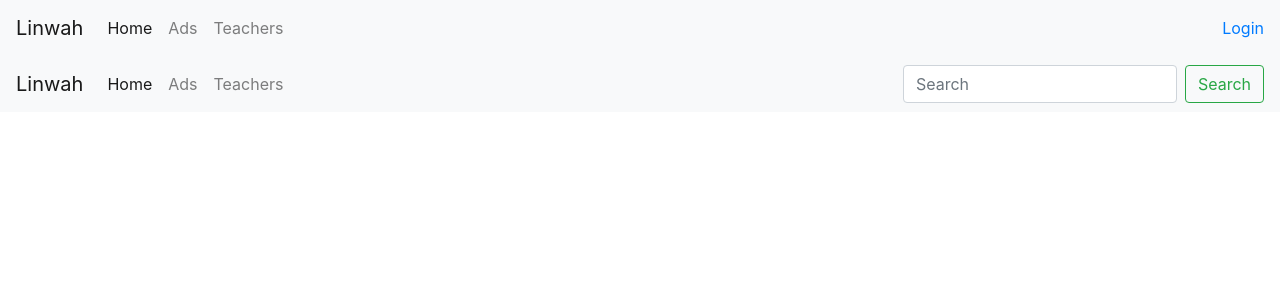
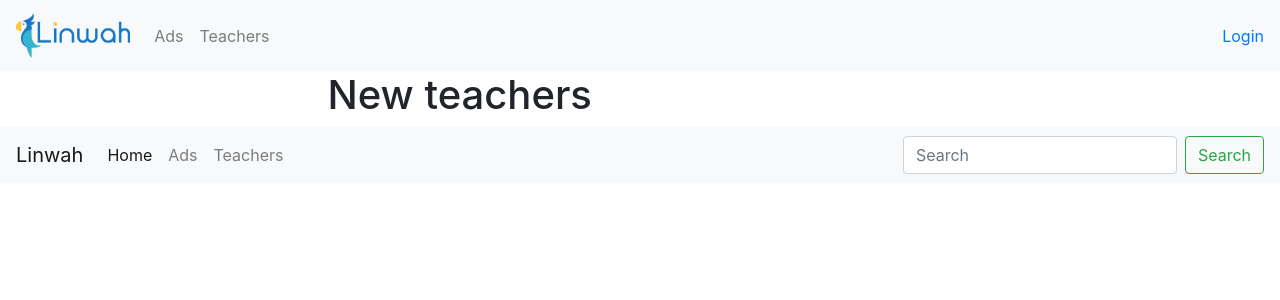
Before and after one commit to Liouch/finalproject, a Symfony app: template templates/home/index.html.twig in a window 1280 px wide. Shown: the top 300 px of the page. Run offline with Twig, Linux system fonts and the light colour scheme; the template is opened without the code that fills it, so the values that code supplies are empty; some libraries are stand-ins or nearby versions.

Commit message:
top new 5 teachers added and header links fixed according to user role

```diff
--- a/public/js/Home.js
+++ b/public/js/Home.js
@@ -1,75 +1,92 @@
 $(document).ready(function(){
-    InitializeRegistration();
+    InitializeHome();
 });
 
-function InitializeRegistration(){
+function InitializeHome(){
     EventsLessonRequest();
-    LoadLanguages();
+    LoadTop5NewTeachers();
 }
 
 function EventsLessonRequest(){
-    $("#lessonRequestList").on("click", "button[class*='btn-send']", function(){
+    /* $("#lessonRequestList").on("click", "button[class*='btn-send']", function(){
         ShowSendMessageModal(this);
-    })
+    }) */
 }
 
-var objLessonRequests;
 
-function LoadLanguages(){
-    var obj = { page: 1}
-    getLanguages(obj);
+
+function LoadTop5NewTeachers(){
+    var obj = {
+        page: 1,
+        'order%5Bsignupdate%5D': "desc",
+        itemsPerPage: 5}
+    getTop5NewTeachers(obj);
 }
 
-function getLanguages(objData){
+function getTop5NewTeachers(objData){
     var obj = {
-        url: "http://localhost:8000/api/languages",
+        url: "http://finalproject.test/api/teachers?order%5Bsignupdate%5D=desc",
         data: objData,
         functionName: CallbackLanguages
     }
     AjaxGetAll(obj)
 }
 function CallbackLanguages(result){
-    objLanguages = result;
-    LoadLessonRequests()
-}
-
-function LoadLessonRequests(){
-    var obj = {
-        url: "http://localhost:8000/api/lessonrequests",
-        data: { page: 1},
-        functionName: CallbackGetAllLessons
-    }
-    AjaxGetAll(obj)
-}
-
-function CallbackGetAllLessons(result){
-    objLessonRequests = result;
-    console.log(objLessonRequests);
-    printLessonRequests(objLessonRequests)
+   console.log(result);
+    printLessonRequests(result)
 
 }
 
-function printLessonRequests(lessonRequests){
+function printLessonRequests(teachers){
     //var lessons = lessonRequests["hydra:member"];
-    var lessonRequestList = $('#lessonRequestList');
-    lessonRequestList.html('');
-    $(lessonRequests).each(function(index){
+    var top5NewTeachersList = $('#top5NewTeachersList');
+    top5NewTeachersList.html('');
+    var html = `<div id="carouselExampleControls" class="carousel slide" data-ride="carousel">
+    <div class="carousel-inner" id="carouselTeacherCards">
+    </div>
+    <a class="carousel-control-prev" href="#carouselExampleControls" role="button" data-slide="prev">
+        <span class="carousel-control-prev-icon" aria-hidden="true"></span>
+        <span class="sr-only">Previous</span>
+    </a>
+    <a class="carousel-control-next" href="#carouselExampleControls" role="button" data-slide="next">
+        <span class="carousel-control-next-icon" aria-hidden="true"></span>
+        <span class="sr-only">Next</span>
+    </a>
+</div>`;
+    top5NewTeachersList.append(html);
+    $(teachers).each(function(index){
 
-        var nameLanguage = GetNameLanguage(this.idlanguage);
-        var idLanguage = GetIdApi(this.idlanguage);
-        var idUser = GetIdApi(this.iduser);
-
-        var html = `
-                <div class="card mt-2">
-                    <div class="card-header" id="title_${this.id}">${this.title} - ${nameLanguage}</div>
-                    <div class="card-body">
-                        <p class="card-text">${this.description}</p>
-                        <div class="text-right">
-                            <button type="button" class="btn btn-primary btn-send" id="${this.id}" idUser="${idUser}">Send Message</button>
+        var title = this.title;
+        var description = this.description;
+        var profilePic = this.profilepic;
+        var idTeacher = GetIdApi(this.iduser);
+        var profilePicUrl = "/img/teacher/" + idTeacher + "/" + profilePic;
+        var rating = this.rating;
+        var active = "";
+        if (index == 0){
+            var active = "active";
+        }
+        var htmlCarousel = `
+            <div class="carousel-item ${active}">
+                <div class="card">
+                    <div class="row">
+                        <div class="col-auto">
+                            <img src="${profilePicUrl}" class="img-fluid" alt="${profilePicUrl}" width="200" height="200">
+                        </div>
+                        <div class="col">
+                            <div class="card-body">
+                                <h5 class="card-title">${title}</h5>
+                                <p class="card-text">${description}</p>
+                                <div class="text-right">
+                                    <a href="#" class="btn btn-primary">Send message</a>
+                                </div>
+                            </div>
                         </div>
                     </div>
-                </div>`
-    lessonRequestList.append(html);
+                </div>
+            </div>
+        `
+    $("#carouselTeacherCards").append(htmlCarousel);
     });
     //CreatePaginator(lessonRequests)
 }
--- a/public/js/messagesDirect.js
+++ b/public/js/messagesDirect.js
@@ -25,6 +25,8 @@ function LoadMessages(){
 
 function SendMessageDirect(obj){
     const idLoggedUser = $("#messagesList")[0].dataset.idloggeduser;
+    const idLoggedUser1 = $("#messagesList").data.idloggeduser;
+    console.log(idLoggedUser1);
     const idTeacher = $("#messagesList")[0].dataset.iduser;
 
     var formData = new FormData(obj);
--- a/src/Entity/Teachers.php
+++ b/src/Entity/Teachers.php
@@ -9,7 +9,7 @@ use ApiPlatform\Core\Bridge\Doctrine\Orm\Filter\OrderFilter;
 /**
  * Teachers
  * @ApiResource(attributes={"pagination_client_items_per_page"=true})
- * @ApiFilter(OrderFilter::class, properties={"signupdate": "ASC", "name": "DESC"})
+ * @ApiFilter(OrderFilter::class, properties={"signupdate": "ASC"}, arguments={"orderParameterName"="order"})
  * @ORM\Table(name="teachers", indexes={@ORM\Index(name="fk_TeacherUser_idx", columns={"idUser"})})
  * @ORM\Entity
  */
--- a/templates/header.html.twig
+++ b/templates/header.html.twig
@@ -1,15 +1,13 @@
 {% block header %}
 <nav class="navbar navbar-expand-lg navbar-light bg-light">
-  <a class="navbar-brand" href="{{ path('index') }}">Linwah</a>
+  <a class="navbar-brand" href="{{ path('index') }}"><img src="/img/logo/Linwah.png" height="45"/></a>
   <button class="navbar-toggler" type="button" data-toggle="collapse" data-target="#navbarSupportedContent" aria-controls="navbarSupportedContent" aria-expanded="false" aria-label="Toggle navigation">
     <span class="navbar-toggler-icon"></span>
   </button>
 
   <div class="collapse navbar-collapse" id="navbarSupportedContent">
     <ul class="navbar-nav mr-auto">
-      <li class="nav-item active">
-        <a class="nav-link" href="#">Home <span class="sr-only">(current)</span></a>
-      </li>
+
       <li class="nav-item">
         <a class="nav-link" href="{{path('AlLessonRequest')}}">Ads</a>
       </li>
@@ -38,11 +36,11 @@
             <a class="dropdown-item" href="/usuario">Perfil</a>
             <a class="dropdown-item" href="/admin">Check Ads</a>
         {% elseif userRole == 2 %}
-            <a class="dropdown-item" href="/usuario">prueba 2</a>
-            <a class="dropdown-item" href="/admin">Mantenimiento</a>
+            <a class="dropdown-item" href="{{ path('profileUser')}}">Perfil</a>
+            {# <a class="dropdown-item" href="/admin">Mantenimiento</a> #}
         {% elseif userRole == 3 %}
-            <a class="dropdown-item" href="/usuario">prueba 3</a>
-            <a class="dropdown-item" href="/admin">Mantenimiento</a>
+            <a class="dropdown-item" href="{{ path('profileTeacher')}}">Perfil</a>
+            {# <a class="dropdown-item" href="/admin">Mantenimiento</a> #}
         {% endif %}
           <a class="dropdown-item" href="/logout">Logout</a>
           {% if is_granted('ROLE_USER') %}
--- a/templates/home/index.html.twig
+++ b/templates/home/index.html.twig
@@ -3,6 +3,17 @@
 {% block title %}Hello HomeController!{% endblock %}
 
 {% block body %}
-<div class="row" id="newTeachers">
+<div class="row justify-content-center">
+    <div class="col-6 justify-content-center">
+        <h1>New teachers</h1>
+    </div>
+    </div>
+    <div class="row justify-content-center">
+        <div class="col-6" id="top5NewTeachersList">
+        </div>
+    </div>
 </div>
 {% endblock %}
+{% block javascripts %}
+<script src="/js/home.js"></script>
+{% endblock %}
```
Also changed, not shown: public/img/logo/Linwah.png (added), 1 other file.
